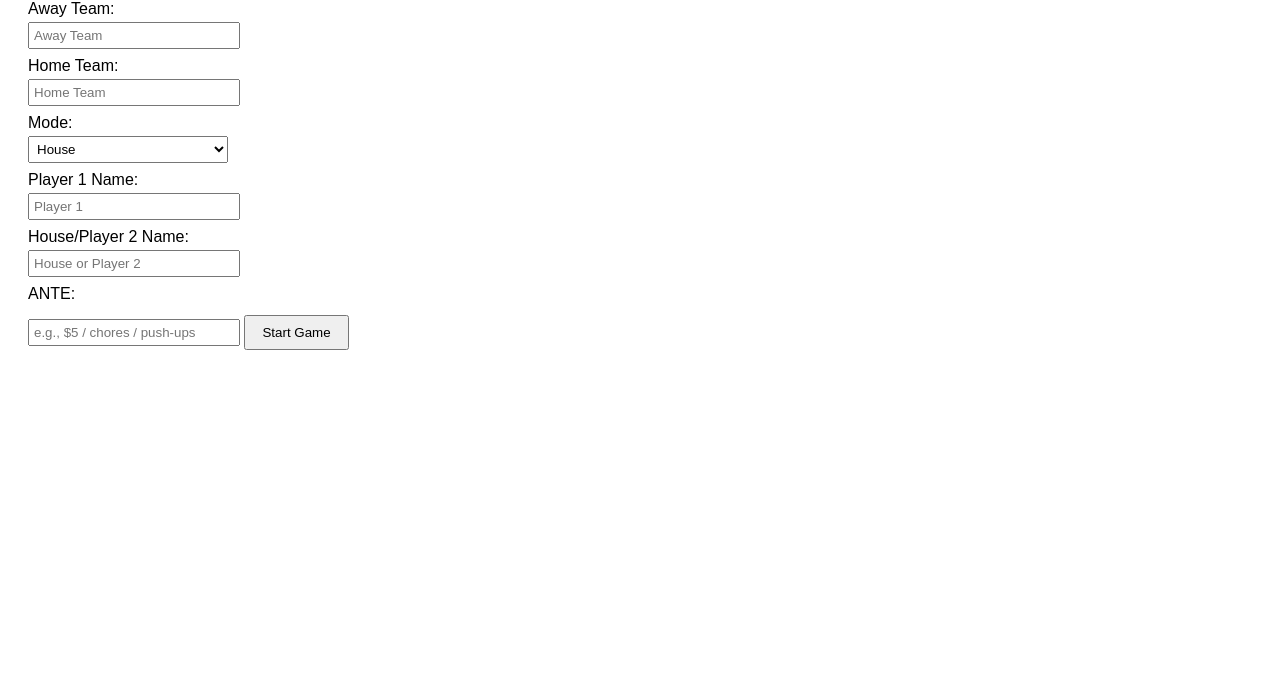
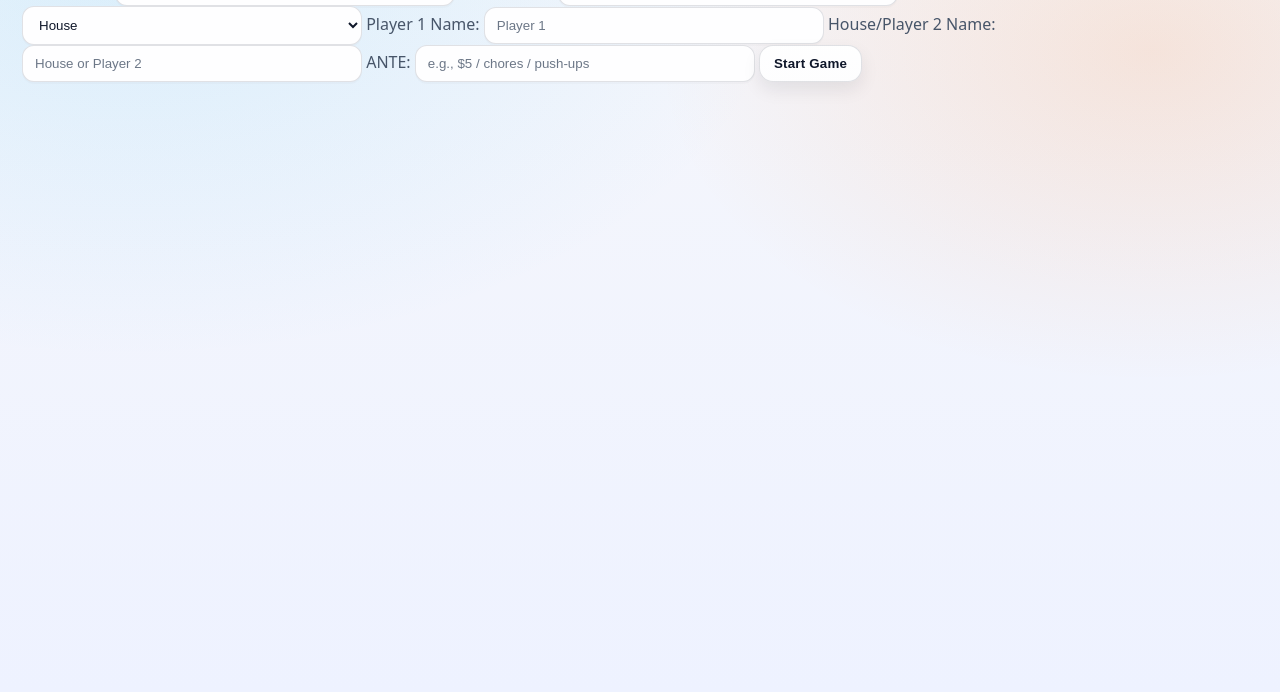
Before and after one commit to edw00rd/botd, a plain HTML site: page index.html in a window 1280 px wide. Shown: the part 108-800 px from the top of the page. Drawn offline with Linux system fonts and the light colour scheme.

Commit message:
Link external stylesheet instead of inline styles
Replaced inline styles with external stylesheet link.

```diff
--- a/index.html
+++ b/index.html
@@ -4,12 +4,7 @@
     <meta charset="UTF-8">
     <meta name="viewport" content="width=device-width, initial-scale=1.0">
     <title>Beware of the Dog - Setup</title>
-    <style>
-      body { font-family: sans-serif; padding: 20px; }
-      label { display: block; margin-top: 8px; }
-      input, select { padding: 4px; margin-top: 4px; width: 200px; }
-      button { margin-top: 12px; padding: 8px 16px; }
-    </style>
+    <link rel="stylesheet" href="style.css">
 </head>
 <body>
     <h1>Beware of the Dog - Setup</h1>
```
